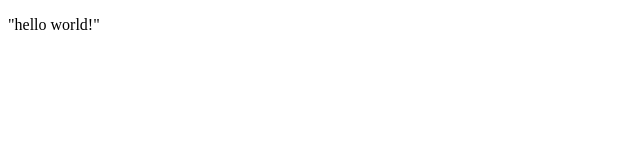
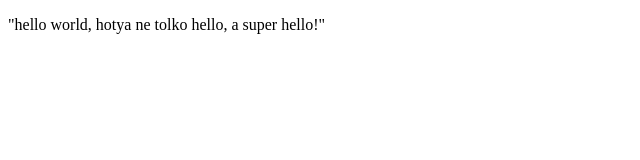
Before and after one commit to SlavaIog/Project-js, a plain HTML site: page index.html in a window 1280 px wide. Shown: the whole page, without its empty margins (0-640 px from the left). Drawn offline with Linux system fonts and the light colour scheme.

Commit message:
second commit for example

```diff
--- a/index.html
+++ b/index.html
@@ -11,7 +11,9 @@
 <body>
 
     <p>
-        "hello world!"
+        "hello world, hotya ne tolko hello, a super hello!"
+
+
     </p>
 
     <script src="js/script.js">
```
